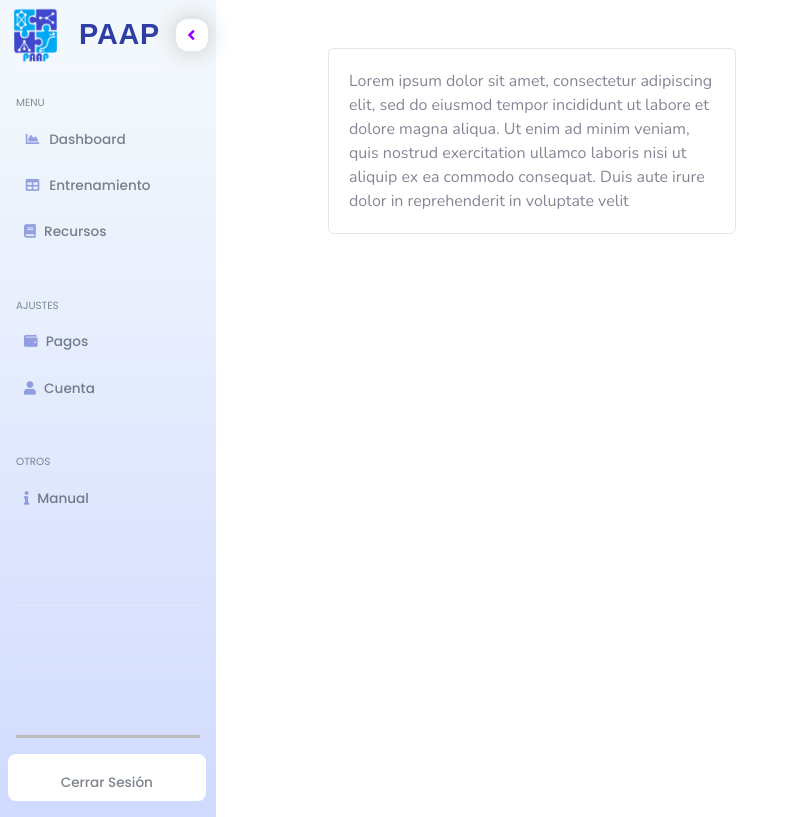
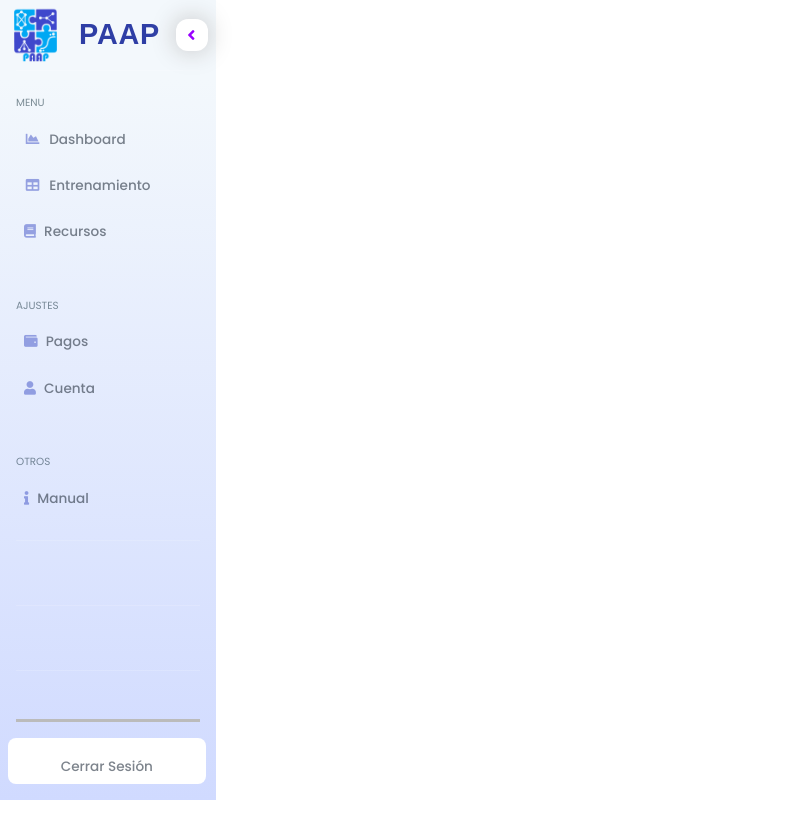
Before and after one commit to DiegoFullen/PAAP, a Django app: template htdocs/templates/dashboard.html in a window 1280 px wide. Shown: the whole page, without its empty margins (0-799 px from the left). Run offline with Django 5.2, Linux system fonts and the light colour scheme; the template is opened without the code that fills it, so the values that code supplies are empty; some libraries are stand-ins or nearby versions; some web fonts are replaced.

Commit message:
BugFixing - Menu Style and Functions

```diff
--- a/htdocs/static/css/dashboard.css
+++ b/htdocs/static/css/dashboard.css
@@ -9,6 +9,10 @@ body{
 
 #wrapper #content-wrapper {
   background-color: white !important;
+}
+
+#accordionSidebar {
+  min-height: 100vh;
 }
 
 .montserrat{
@@ -76,7 +80,7 @@ body{
 }
 
 #btnSalir{
-    text-align: center;
+    text-align: center !important;
     width: 95%;
     background-color: white;
     border-radius: 8px;
--- a/htdocs/templates/dashboard.html
+++ b/htdocs/templates/dashboard.html
@@ -54,7 +54,7 @@
 
             <!-- Nav Item - Charts -->
             <li class="nav-item ml-2">
-                <a class="nav-link" href="">
+                <a class="nav-link" href="{% url 'dashboard'%}">
                     <i class="fas fa-fw fa-chart-area"></i>
                     <span>Dashboard</span></a>
             </li>
@@ -108,17 +108,18 @@
             <hr class="sidebar-divider d-none d-md-block mt-4">
             <hr class="sidebar-divider d-none d-md-block mt-5">
             <hr class="sidebar-divider d-none d-md-block mt-5">
-            <hr class="sidebar-divider d-md-block mt-5" style="border-top: 3px solid #bbb;">
 
-            <!-- Nav Item - Salir -->
-            <li class="nav-item ml-2">
-                <btn class="nav-link" id="btnSalir">
-                    <span>Cerrar Sesión</span>
-                </btn>
-            </li>
+            <div class="mt-auto">
+                <!-- Divider -->
+                <hr class="sidebar-divider" style="border-top: 3px solid #bbb;">
 
-            <!-- Sidebar Toggler (Sidebar) -->
-
+                <!-- Nav Item - Salir -->
+                <li class="nav-item ml-2">
+                    <button class="nav-link w-95 text-left border-0" id="btnSalir">
+                        <span>Cerrar Sesión</span>
+                    </button>
+                </li>
+            </div>
         </ul>
         <!-- End of Sidebar -->
 
@@ -174,23 +175,6 @@
                         <button type="button" class="btn btn-outline-dark btn-sm" id="optCancel">Cancelar</button>
                     </dialog>
 
-                    <div class="row mt-5">
-                        <div class="col-lg-6">
-                            <!-- Default Card Example -->
-                            <div class="card mb-4">
-                                <div class="card-body">
-                                    Lorem ipsum dolor sit amet, consectetur adipiscing elit,
-                                    sed do eiusmod tempor incididunt ut labore et dolore magna
-                                    aliqua. Ut enim ad minim veniam, quis nostrud exercitation
-                                    ullamco laboris nisi ut aliquip ex ea commodo consequat.
-                                    Duis aute irure dolor in reprehenderit in voluptate velit
-                                </div>
-                            </div>
-
-                        </div>
-
-                    </div>
-
                 </div>
                 <!-- /.container-fluid -->
 
```
Also changed, not shown: htdocs/templates/account.html (+45 -24 lines), htdocs/templates/accountEdit.html (+13 -11 lines), htdocs/templates/ia.html (+13 -21 lines), htdocs/templates/payment.html (+35 -19 lines), htdocs/templates/paymentUpgrade.html (+30 -16 lines), htdocs/templates/resources.html (+22 -14 lines).
